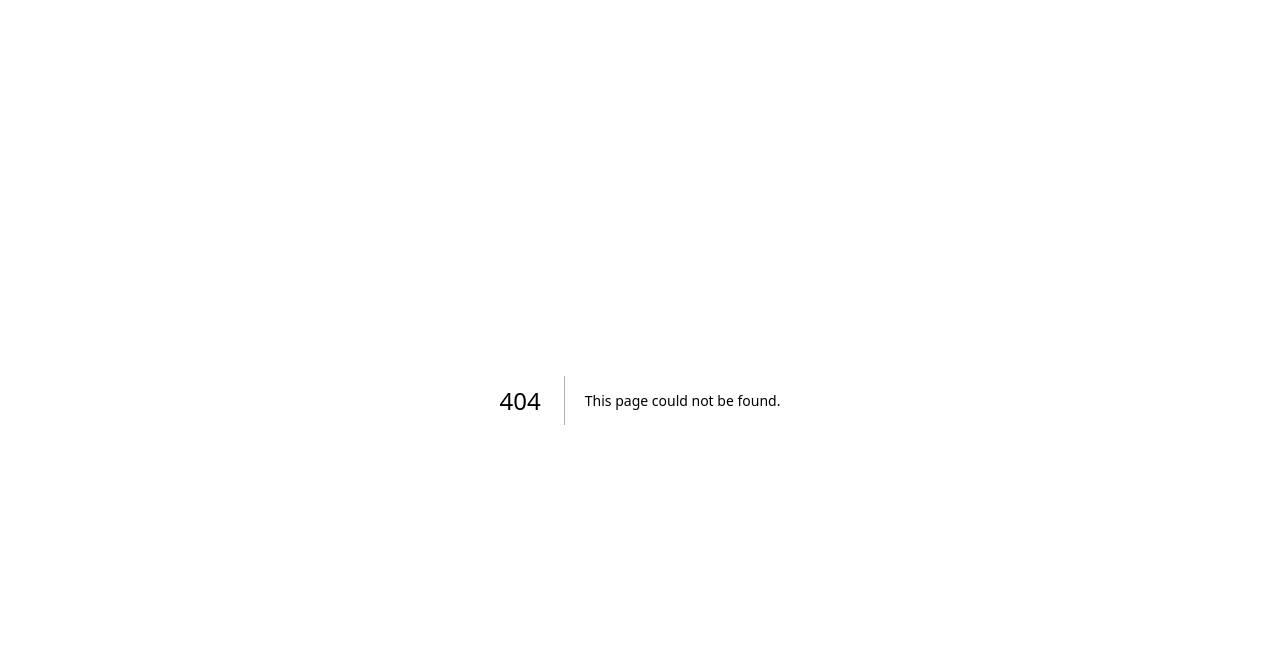
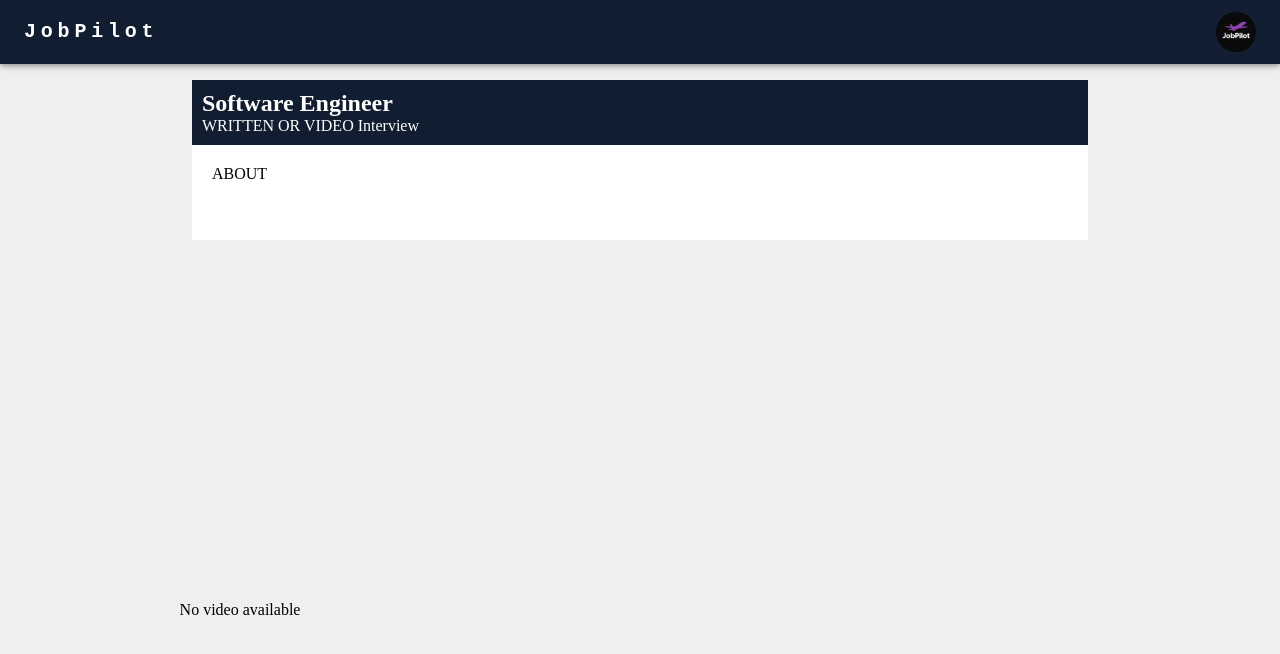
Before and after one commit to thejobpilot/frontend, a Next.js app: page /applicant/interviewHome in a window 1280 px wide. Before the commit this address had no page. Shown: the top 654 px of the page. Built offline with nearby package versions, Linux system fonts and the light colour scheme.

Commit message:
Added react components, drag and drop, videoBoxDisplayedForApplicantFromRecruiter.tsx, and videoBoxForApplicantRecordingThemselves.tsx

```diff
--- /dev/null
+++ b/src/components/aboutInterview.tsx
@@ -0,0 +1,27 @@
+import React from 'react';
+
+const InterviewBox = ({ position, about, type }) => {
+    return (
+        <div style={{
+            backgroundColor: 'white',
+            color: 'black',
+            position: 'fixed',
+            top: '80px',
+            left: '50%',
+            transform: 'translateX(-50%)',
+            width: '70%',
+            height: '20%',
+            overflow: 'auto',
+        }}>
+            <div style={{ backgroundColor: '#111E31', color: 'white', padding: '10px' }}>
+                <h2>{position}</h2>
+                <p>{type} Interview</p>
+            </div>
+            <div style={{ padding: '20px' }}>
+                <p>{about}</p>
+            </div>
+        </div>
+    );
+};
+
+export default InterviewBox;
--- /dev/null
+++ b/src/components/videoBoxDisplayedForApplicantFromRecruiter.tsx
@@ -0,0 +1,31 @@
+import React, { useRef, useState } from 'react';
+
+const VideoDisplay = ({ src }) => {
+    const videoRef = useRef(null);
+    const [videoURL, setVideoURL] = useState(src || '');
+
+    return (
+        <div style={{
+            position: 'fixed',
+            bottom: '20px',
+            left: '20px',
+            width: '400px',
+            height: '300px',
+            margin: '20px',
+            backgroundColor: '#EFEFEF',
+            padding: '10px',
+            display: 'flex',
+            flexDirection: 'column',
+            alignItems: 'center',
+            justifyContent: 'center',
+        }}>
+            {videoURL ? (
+                <video src={videoURL} controls width="360" height="240" ref={videoRef} />
+            ) : (
+                <div>No video available</div>
+            )}
+        </div>
+    );
+};
+
+export default VideoDisplay;
--- /dev/null
+++ b/src/pages/applicant/interviewHome/index.tsx
@@ -0,0 +1,26 @@
+import {Inter} from '@next/font/google'
+import NavBar from "@/components/navBar";
+import SignIn from "@/components/signIn";
+import SignUp from "@/components/signUp";
+import ResponsiveAppBar from "@/components/navBar";
+import aboutInterview from "@/components/aboutInterview";
+import InterviewBox from "@/components/aboutInterview";
+import VideoDisplay from "@/components/videoBoxDisplayedForApplicantFromRecruiter";
+
+const inter = Inter({subsets: ['latin']})
+
+export default function RecruiterSignUp() {
+    return (
+        <>
+            <div style={{ backgroundColor: "#EFEFEF", height: '100vh' }}>
+                <ResponsiveAppBar></ResponsiveAppBar>
+                <InterviewBox
+                    position="Software Engineer"
+                    about="ABOUT"
+                    type="WRITTEN OR VIDEO"
+                />
+                <VideoDisplay></VideoDisplay>
+            </div>
+        </>
+    )
+}
--- a/src/pages/recruiter/manage/index.tsx
+++ b/src/pages/recruiter/manage/index.tsx
@@ -7,6 +7,7 @@ import ApplicantList from "@/components/recruiterDash/applicantList";
 import InterviewEditor from "@/components/recruiterDash/interviewEditor";
 import { Interview, Position } from "jobpilot-backend";
 import useUserDB from "@/components/db/useUserDB";
+import ApplicantListContainer from "@/components/dragAndDrop";
 
 export default function InterviewManager() {
   const [selected, setSelected] = useState({
```
Also changed, not shown: src/components/dragAndDrop.tsx (added, +82 -0 lines), src/components/videoBoxForApplicantRecordingThemselves.tsx (added, +73 -0 lines).
